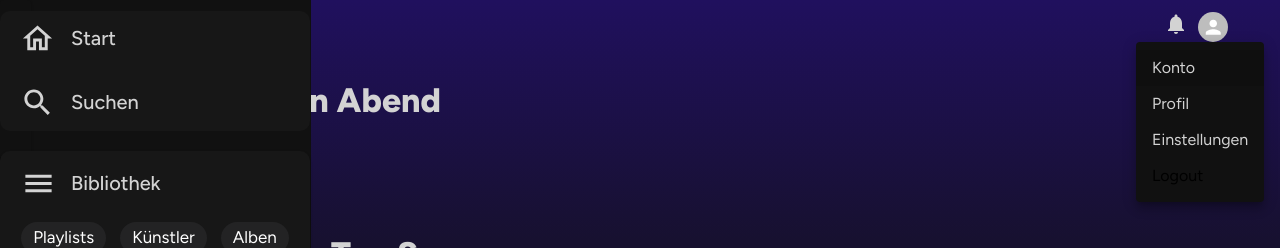
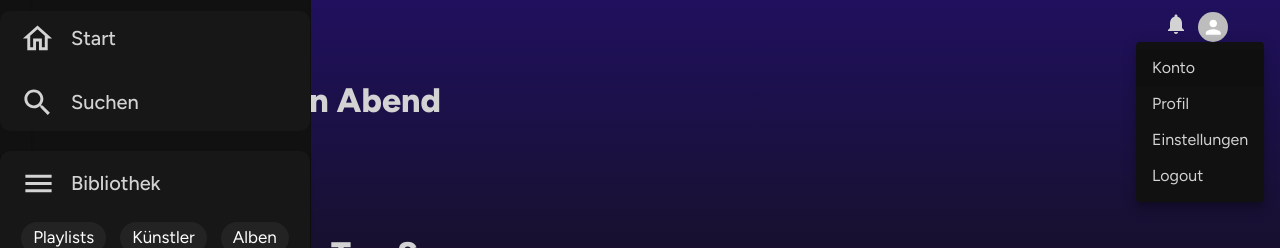
Before and after one commit to VolkanKabay/spotify-klon, a React (Vite) app: page /dashboard in a window 1280 px wide. Both pictures are taken after a click on the element 1213 px from the left and 27 px from the top of the page. Shown: the top 248 px of the page. Built offline with nearby package versions, Linux system fonts and the light colour scheme; no server answers.

Commit message:
Update NavigationBar.tsx

```diff
--- a/src/components/NavigationBar.tsx
+++ b/src/components/NavigationBar.tsx
@@ -68,9 +68,7 @@ export function NavigationBar() {
         <MenuItem onClick={handleMenuClose}>Konto</MenuItem>
         <MenuItem onClick={handleMenuClose}>Profil</MenuItem>
         <MenuItem onClick={handleMenuClose}>Einstellungen</MenuItem>
-        <Link to="/" style={{ textDecoration: "none", color: "black" }}>
-          <MenuItem onClick={handleMenuClose}>Logout</MenuItem>
-        </Link>
+        <MenuItem onClick={handleMenuClose}>Logout</MenuItem>
       </Menu>
     </Box>
   );
```
